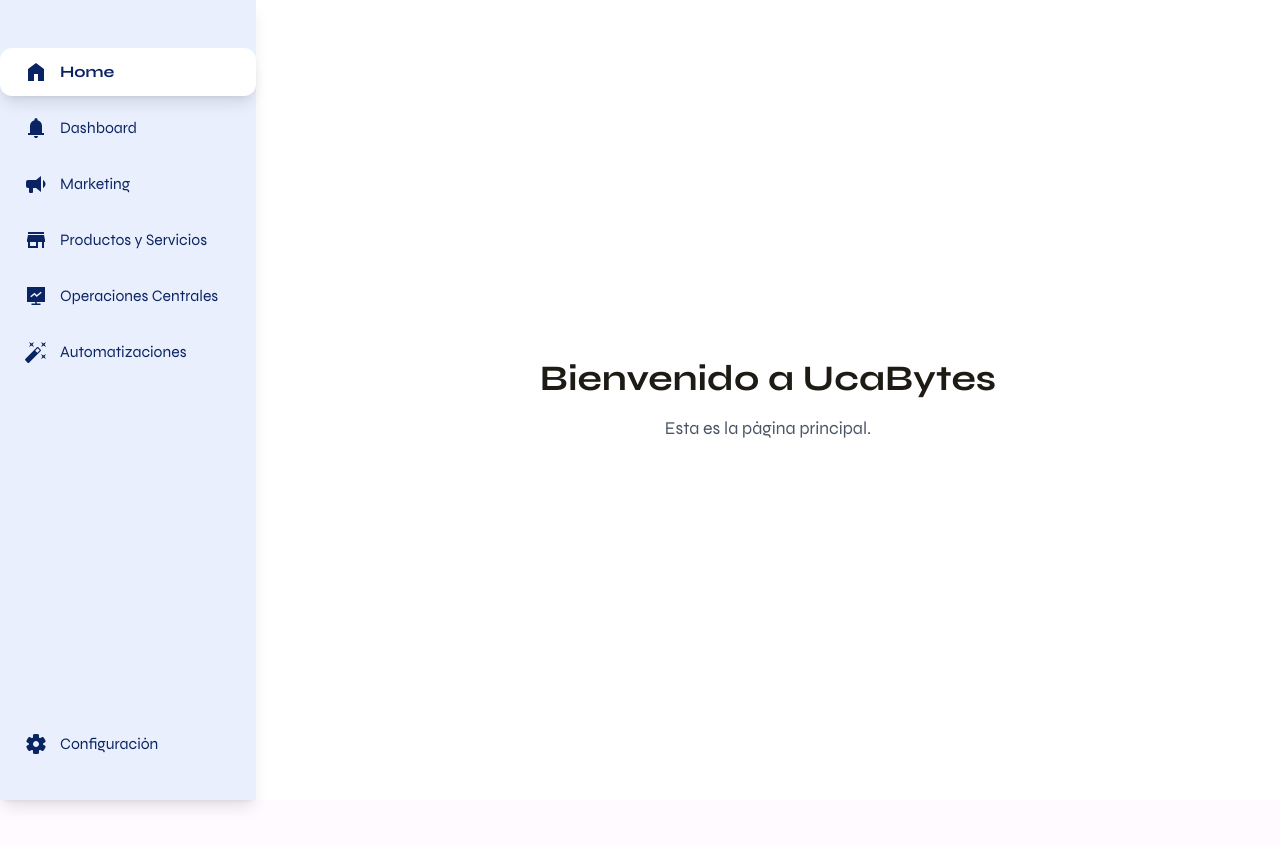
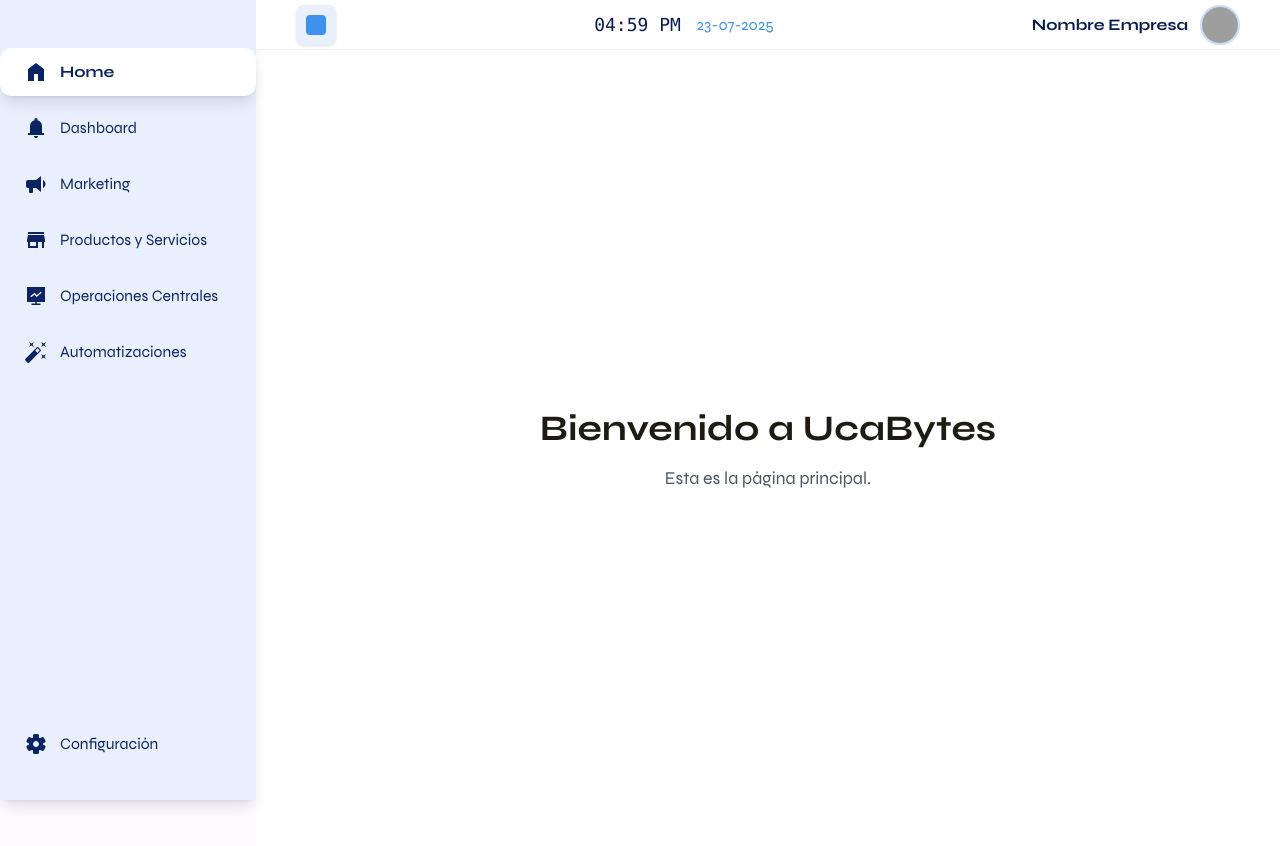
Before and after one commit to iadev2005/UcaBytes, a React (Vite) app: page / in a window 1280 px wide. Shown: the top 846 px of the page. Before the commit the page ends 800 px from the top, so only its background shows below. Built offline with nearby package versions, Linux system fonts and the light colour scheme; grey boxes are pictures that could not be loaded.

Commit message:
feat: base de TopInfo y ajustes

```diff
--- /dev/null
+++ b/src/components/Sidebar.tsx
@@ -0,0 +1,49 @@
+import { HomeIcon, NotificationIcon, MegaphoneIcon, ServicesIcon, OperationsIcon, AutomationIcon, ConfigurationIcon } from '../icons';
+import { motion } from 'framer-motion';
+import { Link, useLocation } from 'react-router-dom';
+
+export default function Sidebar() {
+  const location = useLocation();
+  return (
+    <motion.aside
+      initial={{ x: -100, opacity: 0 }}
+      animate={{ x: 0, opacity: 1 }}
+      transition={{ type: 'spring', stiffness: 40, damping: 24 }}
+      className="w-[20%] h-screen fixed top-0 left-0 bg-[var(--color-primary-100)] p-0 flex flex-col gap-0 shadow-lg z-10"
+    >
+      <div className="flex-1 flex flex-col pt-12">
+        <nav className="flex flex-col gap-2">
+          <SidebarLink to="/" icon={HomeIcon} label="Home" active={location.pathname === '/'} />
+          <SidebarLink to="/dashboard" icon={NotificationIcon} label="Dashboard" active={location.pathname === '/dashboard'} />
+          <SidebarLink to="/marketing" icon={MegaphoneIcon} label="Marketing" active={location.pathname === '/marketing'} />
+          <SidebarLink to="/products-services" icon={ServicesIcon} label="Productos y Servicios" active={location.pathname === '/products-services'} />
+          <SidebarLink to="/central-operations" icon={OperationsIcon} label="Operaciones Centrales" active={location.pathname === '/central-operations'} />
+          <SidebarLink to="/automations" icon={AutomationIcon} label="Automatizaciones" active={location.pathname === '/automations'} />
+        </nav>
+        <div className="flex-1" />
+        <nav className="flex flex-col gap-2 mb-8">
+          <SidebarLink to="/settings" icon={ConfigurationIcon} label="Configuración" active={location.pathname === '/settings'} />
+        </nav>
+      </div>
+    </motion.aside>
+  );
+}
+
+function SidebarLink({ to, icon: Icon, label, active }: { to: string, icon: React.FC<React.SVGProps<SVGSVGElement>>, label: string, active?: boolean }) {
+  return (
+    <motion.div
+      whileHover={{ scale: 1.04 }}
+      whileTap={{ scale: 0.98 }}
+      transition={{ type: 'spring', stiffness: 60, damping: 18 }}
+    >
+      <Link
+        to={to}
+        className={`flex items-center gap-3 px-6 py-3 rounded-xl font-normal text-[var(--color-primary-600)] transition-all ${active ? 'bg-white shadow-lg font-semibold' : 'hover:bg-[var(--color-primary-50)]'}`}
+        style={{ fontFamily: 'var(--font-syne)' }}
+      >
+        <Icon className="w-6 h-6" />
+        <span className="text-base text-left">{label}</span>
+      </Link>
+    </motion.div>
+  );
+}
--- /dev/null
+++ b/src/components/TopInfo.tsx
@@ -0,0 +1,40 @@
+import { useEffect, useState } from 'react';
+
+export default function TopInfo() {
+  const [date, setDate] = useState(new Date());
+
+  useEffect(() => {
+    const timer = setInterval(() => setDate(new Date()), 1000);
+    return () => clearInterval(timer);
+  }, []);
+
+  // Formato de hora y fecha
+  const time = date.toLocaleTimeString([], { hour: '2-digit', minute: '2-digit' });
+  const day = String(date.getDate()).padStart(2, '0');
+  const month = String(date.getMonth() + 1).padStart(2, '0');
+  const year = date.getFullYear();
+  const fullDate = `${day}-${month}-${year}`;
+
+  // Datos de empresa (mock)
+  const company = 'Nombre Empresa';
+  const avatar = 'https://ui-avatars.com/api/?name=Empresa&background=8B5CF6&color=fff&size=128';
+
+  return (
+    <div className="w-full flex items-center justify-between px-10 bg-white border-b border-[var(--color-primary-100)] h-[20%] min-h-[50px] sticky top-0 z-20">
+      {/* Botón de notificación */}
+      <button className="w-10 h-10 bg-[var(--color-primary-100)] rounded-lg flex items-center justify-center shadow hover:bg-[var(--color-primary-200)] transition-colors">
+        <div className="w-5 h-5 bg-[var(--color-primary-400)] rounded-sm" />
+      </button>
+      {/* Hora y fecha */}
+      <div className="flex items-center gap-4">
+        <span className="font-mono text-lg text-[var(--color-primary-700)]">{time}</span>
+        <span className="text-base text-[var(--color-primary-400)]">{fullDate}</span>
+      </div>
+      {/* Empresa y avatar */}
+      <div className="flex items-center gap-3">
+        <span className="font-semibold text-[var(--color-primary-700)] leading-tight">{company}</span>
+        <img src={avatar} alt="avatar" className="w-10 h-10 rounded-full object-cover border-2 border-[var(--color-primary-200)]" />
+      </div>
+    </div>
+  );
+}
--- a/src/pages/Automations.tsx
+++ b/src/pages/Automations.tsx
@@ -1,5 +1,3 @@
-import React from 'react';
-
 export default function Automations() {
   return (
     <div className="min-h-screen flex flex-col items-center justify-center bg-[var(--color-background)] p-8">
--- a/src/pages/CentralOperations.tsx
+++ b/src/pages/CentralOperations.tsx
@@ -1,5 +1,3 @@
-import React from 'react';
-
 export default function CentralOperations() {
   return (
     <div className="min-h-screen flex flex-col items-center justify-center bg-[var(--color-background)] p-8">
--- a/src/pages/Dashboard.tsx
+++ b/src/pages/Dashboard.tsx
@@ -1,5 +1,3 @@
-import React from 'react';
-
 export default function Dashboard() {
   return (
     <div className="min-h-screen flex flex-col items-center justify-center bg-[var(--color-background)] p-8">
--- a/src/pages/Layout.tsx
+++ b/src/pages/Layout.tsx
@@ -1,54 +1,17 @@
-import { Link, Outlet, useLocation } from 'react-router-dom'
-import { HomeIcon, NotificationIcon, MegaphoneIcon, ServicesIcon, OperationsIcon, AutomationIcon, ConfigurationIcon } from '../icons';
-import { motion } from 'framer-motion';
+import {  Outlet } from 'react-router-dom'
+import Sidebar from '../components/Sidebar';
+import TopInfo from '../components/TopInfo';
 
 export default function Layout() {
-  const location = useLocation();
   return (
     <div className="min-h-screen flex">
-      <motion.aside
-        initial={{ x: -100, opacity: 0 }}
-        animate={{ x: 0, opacity: 1 }}
-        transition={{ type: 'spring', stiffness: 40, damping: 24 }}
-        className="w-64 h-screen fixed top-0 left-0 bg-[var(--color-primary-100)] p-0 flex flex-col gap-0 shadow-lg z-10"
-      >
-        <div className="flex-1 flex flex-col pt-12">
-          <nav className="flex flex-col gap-2">
-            <SidebarLink to="/" icon={HomeIcon} label="Home" active={location.pathname === '/'} />
-            <SidebarLink to="/dashboard" icon={NotificationIcon} label="Dashboard" active={location.pathname === '/dashboard'} />
-            <SidebarLink to="/marketing" icon={MegaphoneIcon} label="Marketing" active={location.pathname === '/marketing'} />
-            <SidebarLink to="/products-services" icon={ServicesIcon} label="Productos y Servicios" active={location.pathname === '/products-services'} />
-            <SidebarLink to="/central-operations" icon={OperationsIcon} label="Operaciones Centrales" active={location.pathname === '/central-operations'} />
-            <SidebarLink to="/automations" icon={AutomationIcon} label="Automatizaciones" active={location.pathname === '/automations'} />
-          </nav>
-          <div className="flex-1" />
-          <nav className="flex flex-col gap-2 mb-8">
-            <SidebarLink to="/settings" icon={ConfigurationIcon} label="Configuración" active={location.pathname === '/settings'} />
-          </nav>
-        </div>
-      </motion.aside>
-      <main className="flex-1 ml-64 h-screen overflow-y-auto bg-white">
-        <Outlet />
-      </main>
+      <Sidebar />
+      <div className="min-h-screen flex w-[80%] ml-auto flex-col h-full bg-white">
+        <TopInfo />
+        <main className="flex-1 overflow-y-auto" style={{ minHeight: 0 }}>
+          <Outlet />
+        </main>
+      </div>
     </div>
   )
 }
-
-function SidebarLink({ to, icon: Icon, label, active }: { to: string, icon: React.FC<React.SVGProps<SVGSVGElement>>, label: string, active?: boolean }) {
-  return (
-    <motion.div
-      whileHover={{ scale: 1.04, x: 6 }}
-      whileTap={{ scale: 0.98 }}
-      transition={{ type: 'spring', stiffness: 60, damping: 18 }}
-    >
-      <Link
-        to={to}
-        className={`flex items-center gap-3 px-6 py-3 rounded-xl font-normal text-[var(--color-primary-600)] transition-all ${active ? 'bg-white shadow-lg font-semibold' : 'hover:bg-[var(--color-primary-50)]'}`}
-        style={{ fontFamily: 'var(--font-syne)' }}
-      >
-        <Icon className="w-6 h-6" />
-        <span className="text-base text-left">{label}</span>
-      </Link>
-    </motion.div>
-  );
-}
--- a/src/pages/Marketing.tsx
+++ b/src/pages/Marketing.tsx
@@ -1,5 +1,3 @@
-import React from 'react';
-
 export default function Marketing() {
   return (
     <div className="min-h-screen flex flex-col items-center justify-center bg-[var(--color-background)] p-8">
--- a/src/pages/ProductsServices.tsx
+++ b/src/pages/ProductsServices.tsx
@@ -1,5 +1,3 @@
-import React from 'react';
-
 export default function ProductsServices() {
   return (
     <div className="min-h-screen flex flex-col items-center justify-center bg-[var(--color-background)] p-8">
--- a/src/pages/Settings.tsx
+++ b/src/pages/Settings.tsx
@@ -1,5 +1,3 @@
-import React from 'react';
-
 export default function Settings() {
   return (
     <div className="min-h-screen flex flex-col items-center justify-center bg-[var(--color-background)] p-8">
```
